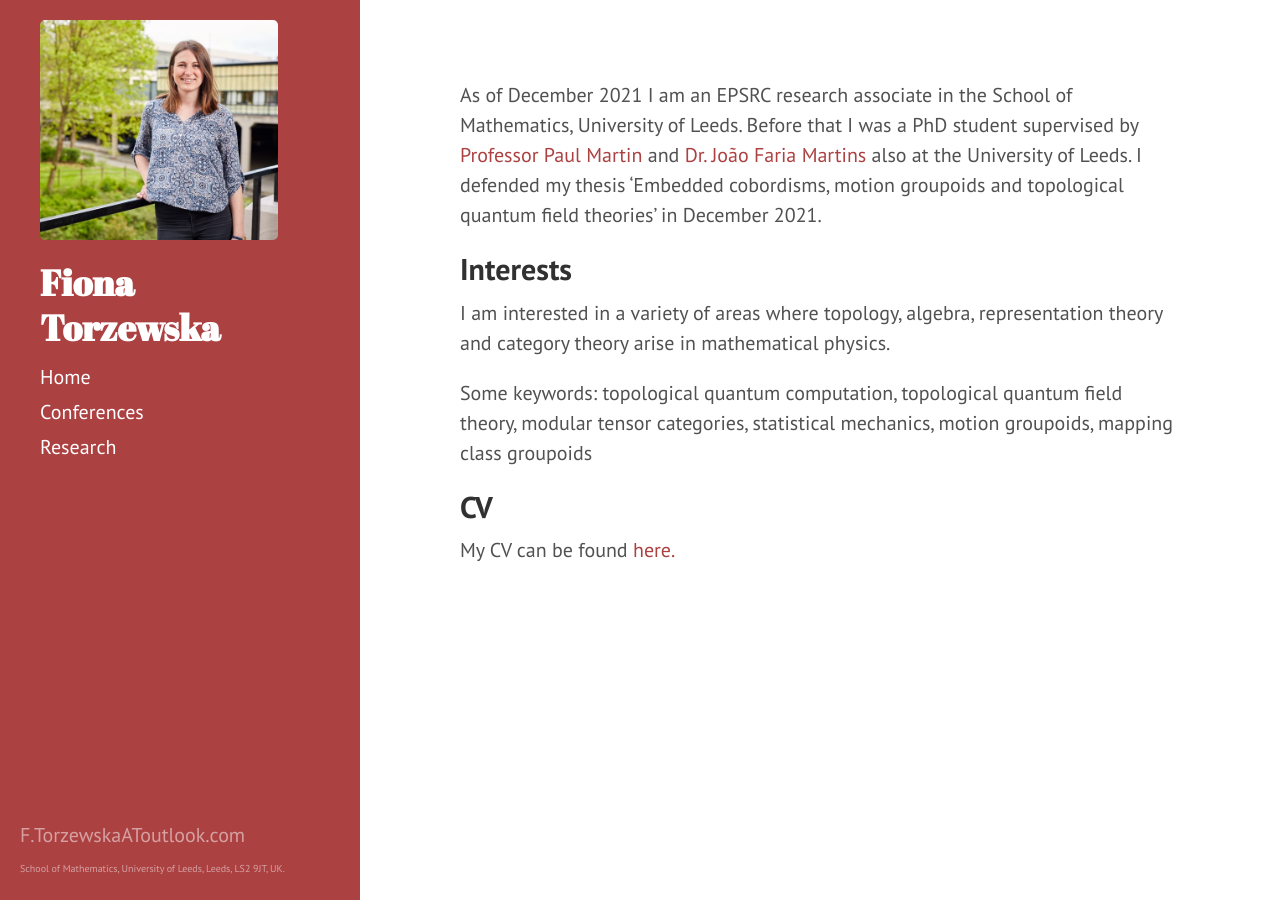
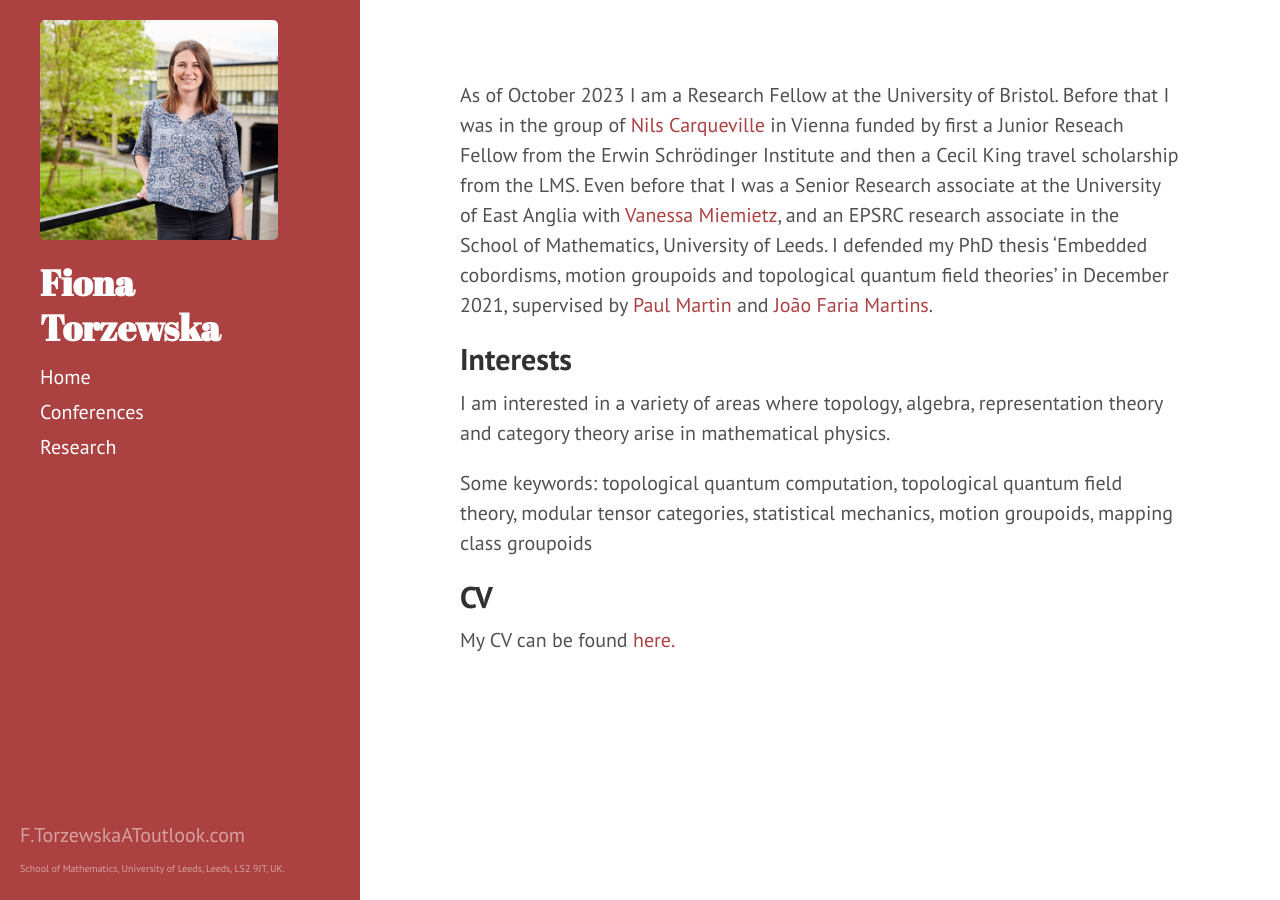
Before and after one commit to fionatorzewska/fionatorzewska.github.io, a Jekyll site: the page built from index.md, in a window 1280 px wide. Built offline with Jekyll 4.4.1, drawn with Linux system fonts in a browser that asks for light colours; Markdown is read by kramdown in place of the engine named in the settings; the list of posts is cut into pages by our own code.

Commit message:
Update index.md

```diff
--- a/index.md
+++ b/index.md
@@ -37,8 +37,8 @@ title: Home
   {% endif %}
 </div> --->
 
-As of December 2021 I am an EPSRC research associate in the School of Mathematics, University of Leeds.
-Before that I was a PhD student supervised by [Professor Paul Martin](http://www1.maths.leeds.ac.uk/~ppmartin/research.html) and [Dr. Jo&atilde;o Faria Martins](http://www1.maths.leeds.ac.uk/~pmtjfa/) also at the University of Leeds. I defended my thesis 'Embedded cobordisms, motion groupoids and topological quantum field theories' in December 2021.
+As of October 2023 I am a Research Fellow at the University of Bristol. Before that I was in the group of [Nils Carqueville](https://www.carqueville.net/nils/group.php) in Vienna funded by first a Junior Reseach Fellow from the Erwin Schrödinger Institute and then a Cecil King travel scholarship from the LMS. Even before that I was a Senior Research associate at the University of East Anglia with [Vanessa Miemietz](https://research-portal.uea.ac.uk/en/persons/vanessa-miemietz), and an EPSRC research associate in the School of Mathematics, University of Leeds.
+I defended my PhD thesis 'Embedded cobordisms, motion groupoids and topological quantum field theories' in December 2021, supervised by [Paul Martin](http://www1.maths.leeds.ac.uk/~ppmartin/research.html) and [Jo&atilde;o Faria Martins](http://www1.maths.leeds.ac.uk/~pmtjfa/).
 
 ## Interests
 
```
